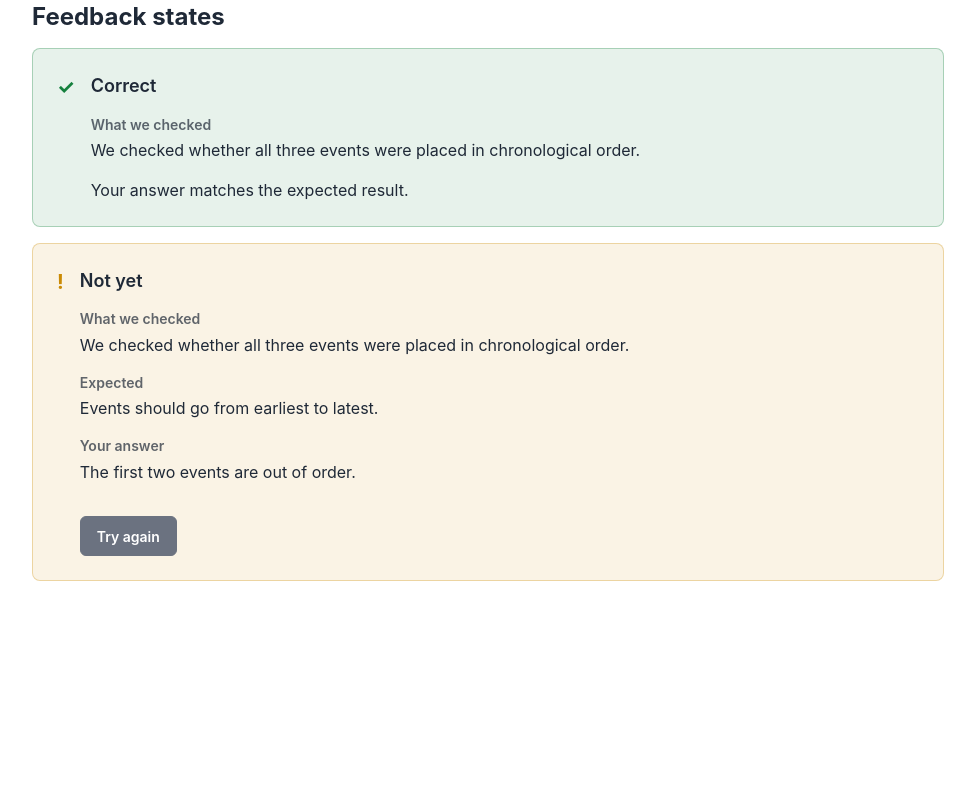
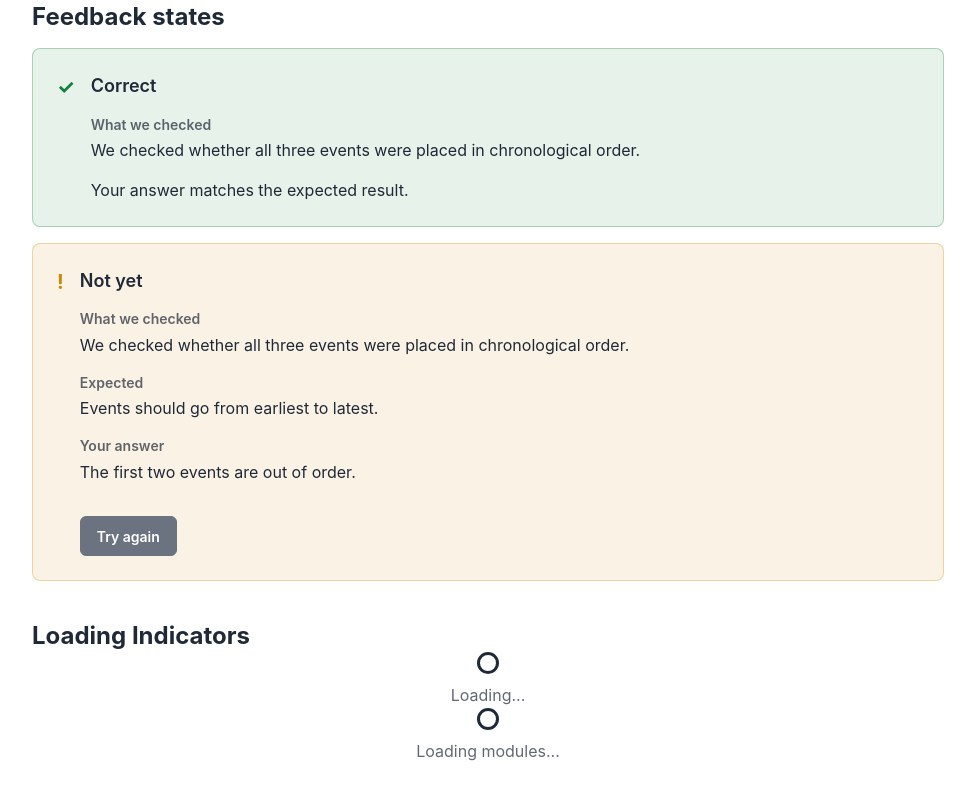
Before and after one commit to freeCodeCamp-Summer-Cohort-2026/history-heroes, a React (Vite) app in the folder client/: page /components in a window 1280 px wide. Shown: the part 1361-2161 px from the top of the page, without its empty margins (152-1127 px from the left). Before the commit the page ends 2006 px from the top, so only its background shows below. Built offline with nearby package versions, Linux system fonts and the light colour scheme.

Commit message:
feat: add loading-indicator

```diff
--- a/client/src/components/ComponentShowcase.tsx
+++ b/client/src/components/ComponentShowcase.tsx
@@ -8,6 +8,7 @@ import FilterChips from './FilterChips'
 import ProgressIndicator from './ProgressIndicator'
 import type { Lesson } from '../features/lesson/model/Lesson'
 import type { ModuleSummary } from '../features/module/model/ModuleSummary'
+import LoadingIndicator from './LoadingIndicator'
 
 const showcaseModules: ModuleSummary[] = [
   {
@@ -136,6 +137,12 @@ export default function ComponentShowcase() {
           />
         </div>
       </section>
+
+      <section>
+        <h2 className="text-heading">Loading Indicators</h2>
+        <LoadingIndicator />
+        <LoadingIndicator thing="modules" />
+      </section>
     </main>
   )
 }
--- /dev/null
+++ b/client/src/components/LoadingIndicator.tsx
@@ -0,0 +1,28 @@
+/**
+ * Standardized loading indicator component that shows both a UI indicator for loading
+ * and a message.
+ *
+ *
+ */
+export default function LoadingIndicator({
+  thing,
+}: {
+  thing?: 'modules' | 'lessons' | 'activities'
+}) {
+  const message = thing ? `Loading ${thing}...` : 'Loading...'
+
+  return (
+    <div
+      role="status"
+      aria-live="polite"
+      className="flex flex-col items-center justify-center gap-2"
+    >
+      <span className="loading loading-spinner loading-md" aria-hidden="true" />
+      <div>
+        <span className="text-sm sm:text-base text-base-content/70">
+          {message}
+        </span>
+      </div>
+    </div>
+  )
+}
```
Also changed, not shown: 1 other file (tests, documents, lock files or other folders).
